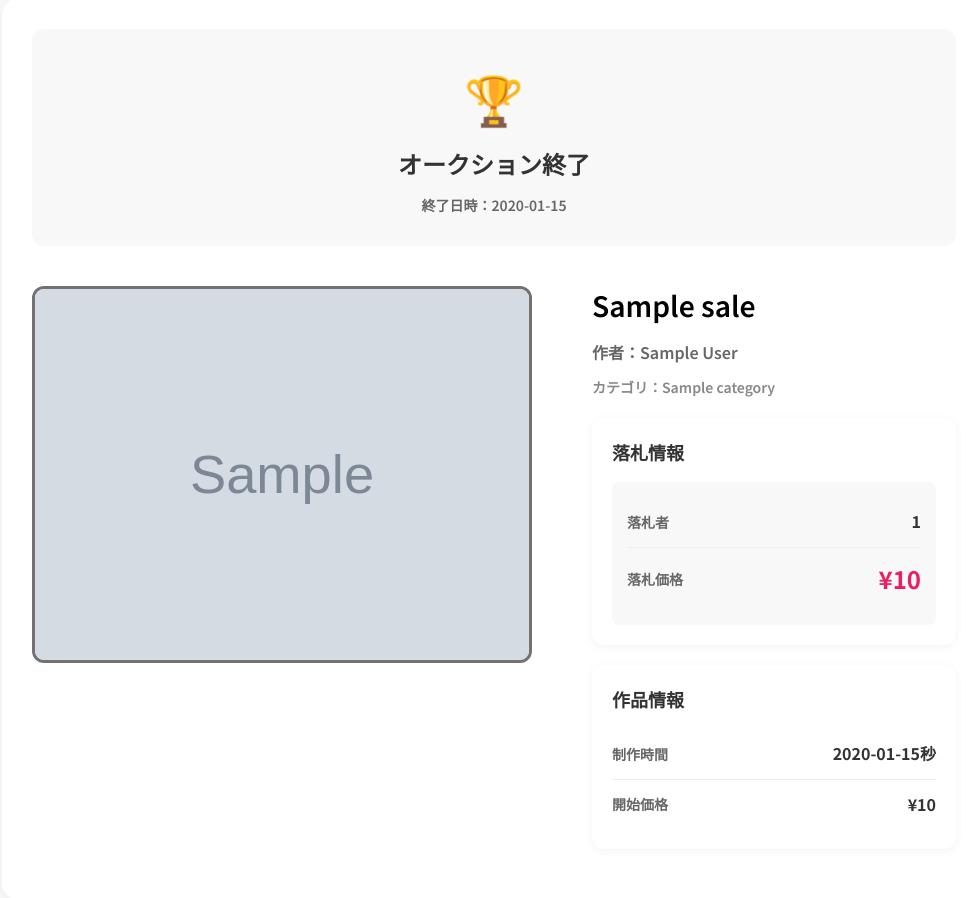
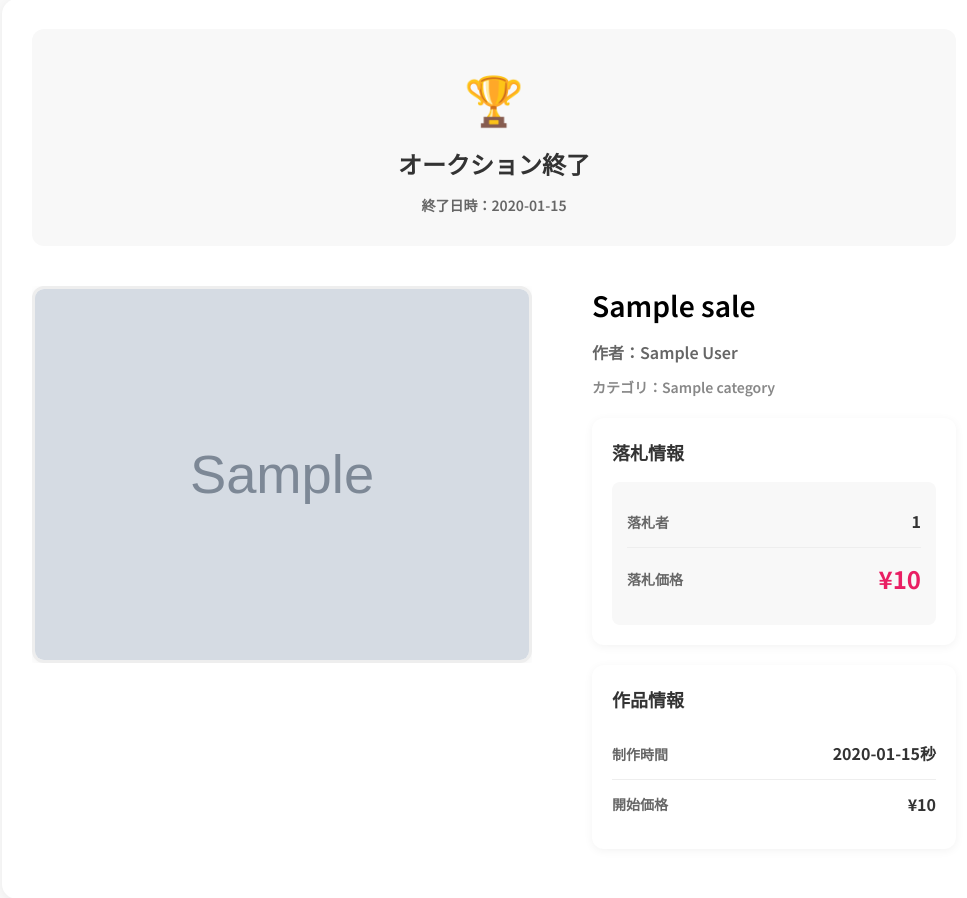
Before and after one commit to tontontoto/Piction, a Flask app: page /saleDetail/1 in a window 1280 px wide. Shown: the part 156-1054 px from the top of the page, without its empty margins (146-1113 px from the left). Run offline with Flask 3, Linux system fonts and the light colour scheme; a user stored in the database is signed in; tables that the repository leaves empty hold one stand-in row (values such as "Sample post"); grey boxes marked "Sample" are stand-in pictures; parts of the project's set-up code (start-up, migrations or seed data) failed here and were passed over; some web fonts are replaced.

Commit message:
saleDetail修正

```diff
--- a/static/css/saleDetail.css
+++ b/static/css/saleDetail.css
@@ -44,15 +44,14 @@ input[type="number"]::-webkit-inner-spin-button {
     align-self: flex-start;
 }
 .main img{
-    border: #737172 solid 3px;
+    border: #eee solid 3px;
     width: 100%;
     max-height: 100%;
     min-width: 300px;
     min-height: 300px;
-    /* max-width: 500px;
-    max-height: 500px; */
     border-radius: 15px;
     vertical-align: top;
+    box-shadow: 0 2px 10px rgba(0,0,0,0.05);
 }
 
 .text{
@@ -249,7 +248,6 @@ input[type="number"]::-webkit-inner-spin-button {
 .seller_box {
     position: relative;
     border: 2px solid #eee;
-    background-color: #f8f8f8;
     border-radius: 10px;
     padding: 10px 20px;
 }
```
